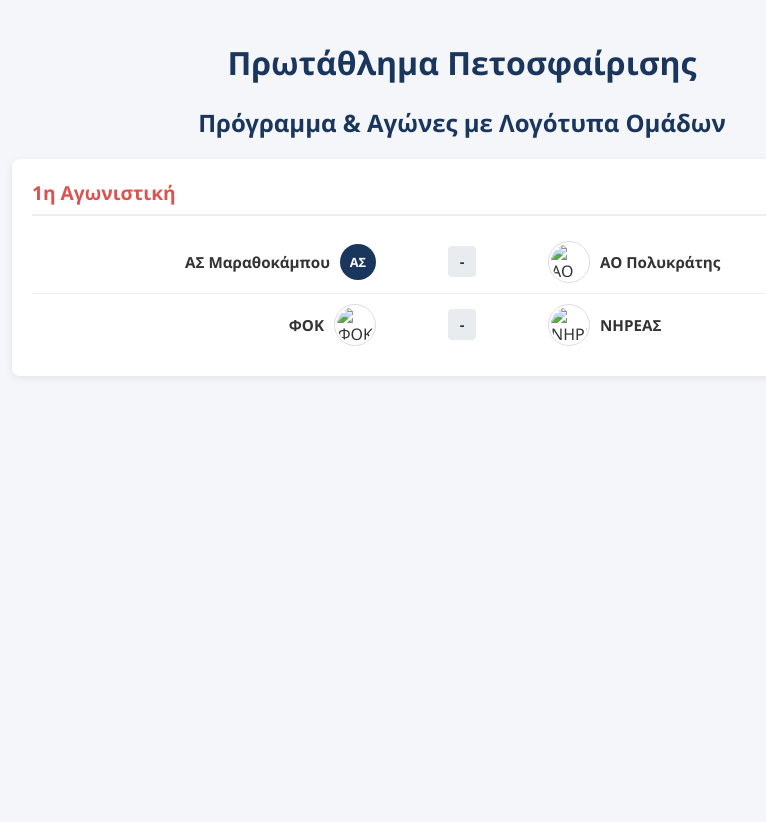
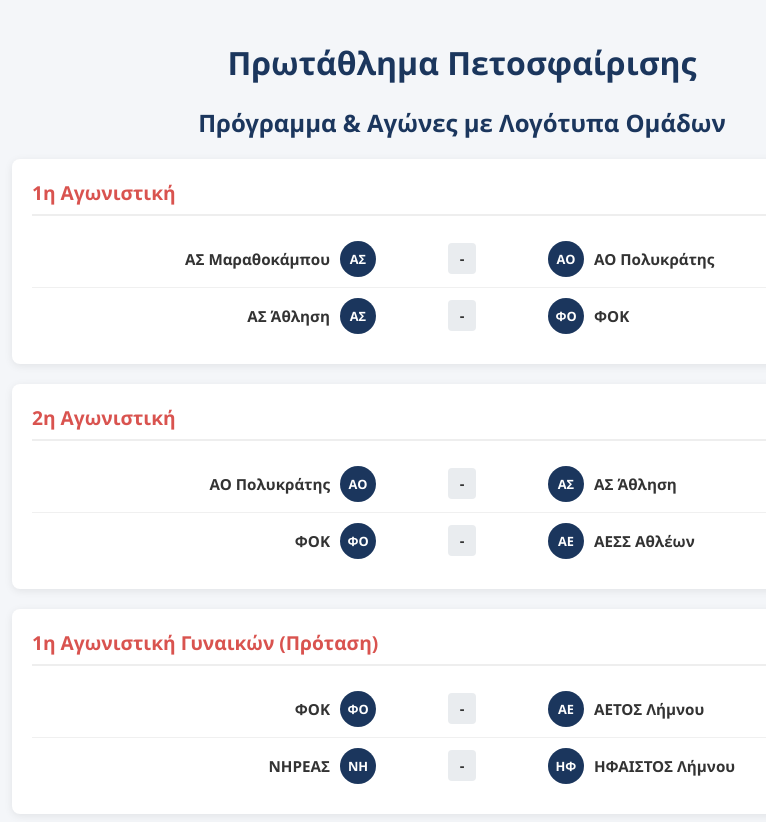
Before and after one commit to volleyball-lesvos/volleyball-lesvos.github.io, a plain HTML site: page index.html in a window 1280 px wide. Shown: the whole page, without its empty margins (178-944 px from the left). Before the commit the page ends 800 px from the top, so only its background shows below. Drawn offline with Linux system fonts and the light colour scheme.

Commit message:
Add files via upload

```diff
--- a/index.html
+++ b/index.html
@@ -99,11 +99,10 @@
     <h1>Πρωτάθλημα Πετοσφαίρισης</h1>
     <h2>Πρόγραμμα & Αγώνες με Λογότυπα Ομάδων</h2>
 
-    <!-- Παράδειγμα Αγωνιστικής -->
+    <!-- 1η Αγωνιστική (Ανδρών) -->
     <div class="matchday-card">
         <div class="matchday-title">1η Αγωνιστική</div>
 
-        <!-- Αγώνας 1: Μαραθοκάμπου (χωρίς logo - αυτόματα αρχικά) vs Πολυκράτης -->
         <div class="match-row">
             <div class="team home">
                 <span class="team-name">ΑΣ Μαραθοκάμπου</span>
@@ -111,24 +110,82 @@
             </div>
             <div class="match-score">-</div>
             <div class="team away">
-                <img src="ΠΟΛΥΚΡΑΤΗΣ LOGO.jpg" alt="ΑΟ Πολυκράτης" class="team-logo">
+                <img src="ΠΟΛΥΚΡΑΤΗΣ LOGO.jpg" alt="ΑΟ Πολυκράτης" class="team-logo" onerror="this.outerHTML='<div class=\'team-logo-placeholder\'>ΑΟ</div>'">
                 <span class="team-name">ΑΟ Πολυκράτης</span>
             </div>
         </div>
 
-        <!-- Αγώνας 2: ΦΟΚ vs Νηρέας -->
+        <div class="match-row">
+            <div class="team home">
+                <span class="team-name">ΑΣ Άθληση</span>
+                <div class="team-logo-placeholder">ΑΣ</div>
+            </div>
+            <div class="match-score">-</div>
+            <div class="team away">
+                <img src="ΦΟΚ LOGO.jpg" alt="ΦΟΚ" class="team-logo" onerror="this.outerHTML='<div class=\'team-logo-placeholder\'>ΦΟ</div>'">
+                <span class="team-name">ΦΟΚ</span>
+            </div>
+        </div>
+    </div>
+
+    <!-- 2η Αγωνιστική (Ανδρών) -->
+    <div class="matchday-card">
+        <div class="matchday-title">2η Αγωνιστική</div>
+
+        <div class="match-row">
+            <div class="team home">
+                <span class="team-name">ΑΟ Πολυκράτης</span>
+                <img src="ΠΟΛΥΚΡΑΤΗΣ LOGO.jpg" alt="ΑΟ Πολυκράτης" class="team-logo" onerror="this.outerHTML='<div class=\'team-logo-placeholder\'>ΑΟ</div>'">
+            </div>
+            <div class="match-score">-</div>
+            <div class="team away">
+                <div class="team-logo-placeholder">ΑΣ</div>
+                <span class="team-name">ΑΣ Άθληση</span>
+            </div>
+        </div>
+
         <div class="match-row">
             <div class="team home">
                 <span class="team-name">ΦΟΚ</span>
-                <img src="ΦΟΚ LOGO.jpg" alt="ΦΟΚ" class="team-logo">
+                <img src="ΦΟΚ LOGO.jpg" alt="ΦΟΚ" class="team-logo" onerror="this.outerHTML='<div class=\'team-logo-placeholder\'>ΦΟ</div>'">
             </div>
             <div class="match-score">-</div>
             <div class="team away">
-                <img src="ΝΗΡΕΑΣ LOGO.jpeg" alt="ΝΗΡΕΑΣ" class="team-logo">
-                <span class="team-name">ΝΗΡΕΑΣ</span>
+                <img src="ΑΘΛΕΩΝ LOGO.jpg" alt="ΑΕΣΣ Αθλέων" class="team-logo" onerror="this.outerHTML='<div class=\'team-logo-placeholder\'>ΑΕ</div>'">
+                <span class="team-name">ΑΕΣΣ Αθλέων</span>
             </div>
         </div>
     </div>
+
+    <!-- 1η Αγωνιστική Γυναικών (Πρόταση) -->
+    <div class="matchday-card">
+        <div class="matchday-title">1η Αγωνιστική Γυναικών (Πρόταση)</div>
+
+        <div class="match-row">
+            <div class="team home">
+                <span class="team-name">ΦΟΚ</span>
+                <img src="ΦΟΚ LOGO.jpg" alt="ΦΟΚ" class="team-logo" onerror="this.outerHTML='<div class=\'team-logo-placeholder\'>ΦΟ</div>'">
+            </div>
+            <div class="match-score">-</div>
+            <div class="team away">
+                <div class="team-logo-placeholder">ΑΕ</div>
+                <span class="team-name">ΑΕΤΟΣ Λήμνου</span>
+            </div>
+        </div>
+
+        <div class="match-row">
+            <div class="team home">
+                <span class="team-name">ΝΗΡΕΑΣ</span>
+                <img src="ΝΗΡΕΑΣ LOGO.jpeg" alt="ΝΗΡΕΑΣ" class="team-logo" onerror="this.outerHTML='<div class=\'team-logo-placeholder\'>ΝΗ</div>'">
+            </div>
+            <div class="match-score">-</div>
+            <div class="team away">
+                <div class="team-logo-placeholder">ΗΦ</div>
+                <span class="team-name">ΗΦΑΙΣΤΟΣ Λήμνου</span>
+            </div>
+        </div>
+    </div>
+
 </div>
 
 </body>
```
